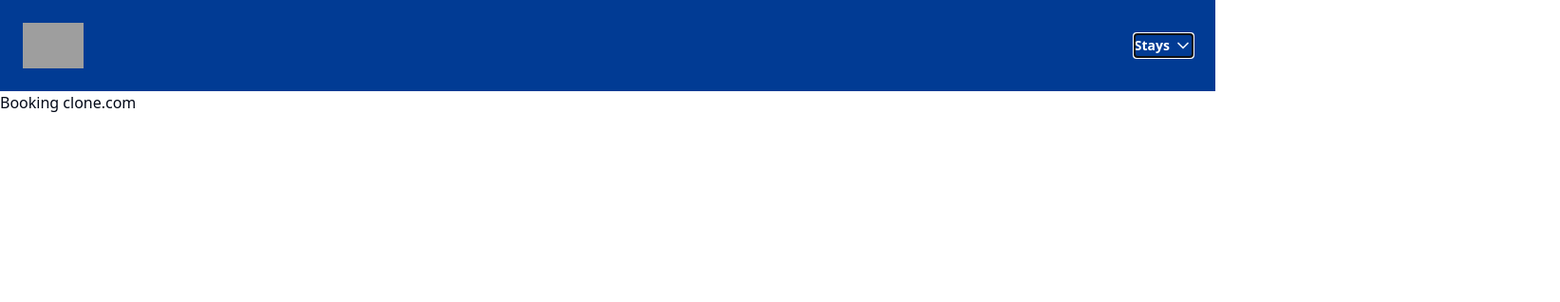
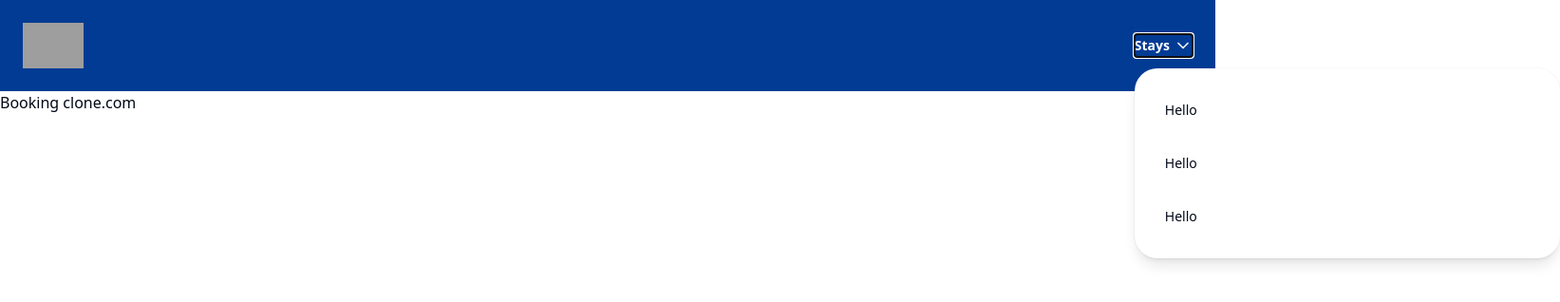
Before and after one commit to jonasDeprund/2024-booking-clone, a Next.js app: page / in a window 1280 px wide. Both pictures are taken after a click on the button "Stays". Shown: the top 318 px of the page at 95% size, 1643 px wide, since content can reach past the window. Built offline with nearby package versions, Linux system fonts and the light colour scheme; grey boxes are pictures that could not be loaded.

Commit message:
popover name done

```diff
--- a/components/Header.tsx
+++ b/components/Header.tsx
@@ -1,14 +1,47 @@
 'use client';
 
-import React, { useState } from 'react';
+import React, { Fragment, useState } from 'react';
 import Link from 'next/link';
 import {
   Bars3Icon,
+  ChatBubbleLeftEllipsisIcon,
   ChevronDoubleDownIcon,
+  PaperAirplaneIcon,
   XMarkIcon,
 } from '@heroicons/react/16/solid';
 import { Dialog, Disclosure, Popover, Transition } from '@headlessui/react';
-import { ChevronDownIcon } from 'lucide-react';
+import {
+  ChevronDownIcon,
+  HomeIcon,
+  PhoneIcon,
+  PlayCircleIcon,
+} from 'lucide-react';
+
+const products = [
+  {
+    name: 'Book a Stay',
+    description: 'Get a better understanding of your traffic',
+    href: '#',
+    icon: HomeIcon,
+  },
+  {
+    name: 'Book a Flight',
+    description: 'Speak directly to your customers',
+    href: '#',
+    icon: PaperAirplaneIcon,
+  },
+  {
+    name: 'Contact our Support Team',
+    description: "Your customers' data will be safe and secure",
+    href: '#',
+    icon: ChatBubbleLeftEllipsisIcon,
+  },
+];
+
+const callsToAction = [
+  { name: 'See Demo Booking', href: '#', icon: PlayCircleIcon },
+  { name: 'Contact Support', href: '#', icon: PhoneIcon },
+];
 
 function Header() {
   const [mobileMenuOpen, setMobileMenuOpen] = useState(false);
@@ -48,6 +81,28 @@ function Header() {
                 aria-hidden="true"
               />
             </Popover.Button>
+            <Transition
+              as={Fragment}
+              enter="transition ease-out duration-200"
+              enterFrom="opacity-0 translate-y-1"
+              enterTo="opacity-100 translate-y-0"
+              leave="transition ease-in duration-150"
+              leaveFrom="opacity-100 translate-y-0"
+              leaveTo="opacity-0 translate-y-1"
+            >
+              <Popover.Panel className="absolute bg-white -left-8-top-full z-10 mt-3 w-screen max-w-md overflow-hidden rounded-3xl shadow-lg ring-1 ring-gray-500/5">
+                <div className="p-4">
+                  {products.map((item) => (
+                    <div
+                      key={item.name}
+                      className="group relative flex items-center gap-x-6 rounded-lg p-4 text-sm leading-6 hover:bg-gray-50"
+                    >
+                      <p>Hello</p>
+                    </div>
+                  ))}
+                </div>
+              </Popover.Panel>
+            </Transition>
           </Popover>
         </Popover.Group>
       </nav>
```
